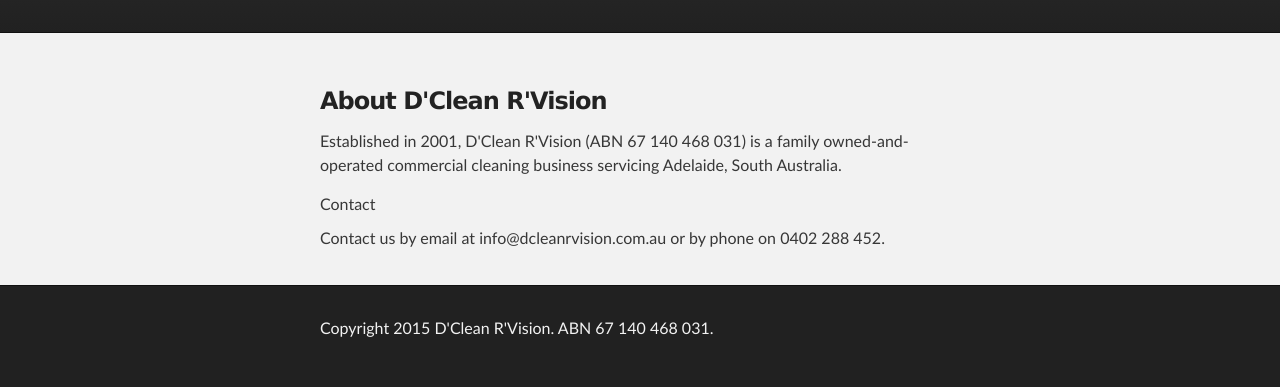
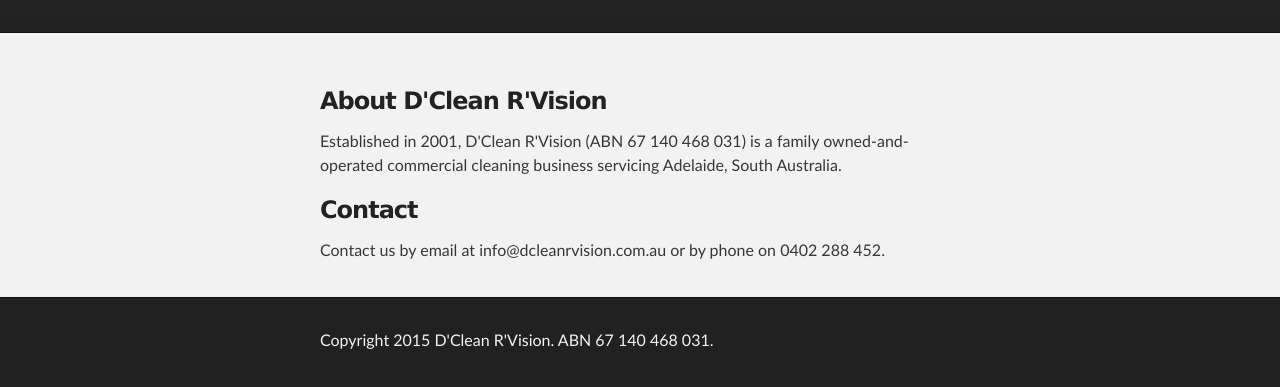
Before and after one commit to dcleanrvision/dcleanrvision.github.io, a plain HTML site: page index.html in a window 1280 px wide. Shown: the part 213-600 px from the top of the page. Drawn offline with Linux system fonts and the light colour scheme.

Commit message:
Update index.html

```diff
--- a/index.html
+++ b/index.html
@@ -31,7 +31,7 @@
 
 <p>Established in 2001, D'Clean R'Vision (ABN 67 140 468 031) is a family owned-and-operated commercial cleaning business servicing Adelaide, South Australia.</p>
 
-<h3></h3><a id="contact" class="anchor" href="contact" aria-hidden="true"><span class="octicon octicon-link"></span></a>Contact</h3>
+<h3><a id="contact" class="anchor" href="contact" aria-hidden="true"><span class="octicon octicon-link"></span></a>Contact</h3>
 <p>Contact us by email at info@dcleanrvision.com.au or by phone on 0402 288 452.</p>
       </section>
     </div>
```
